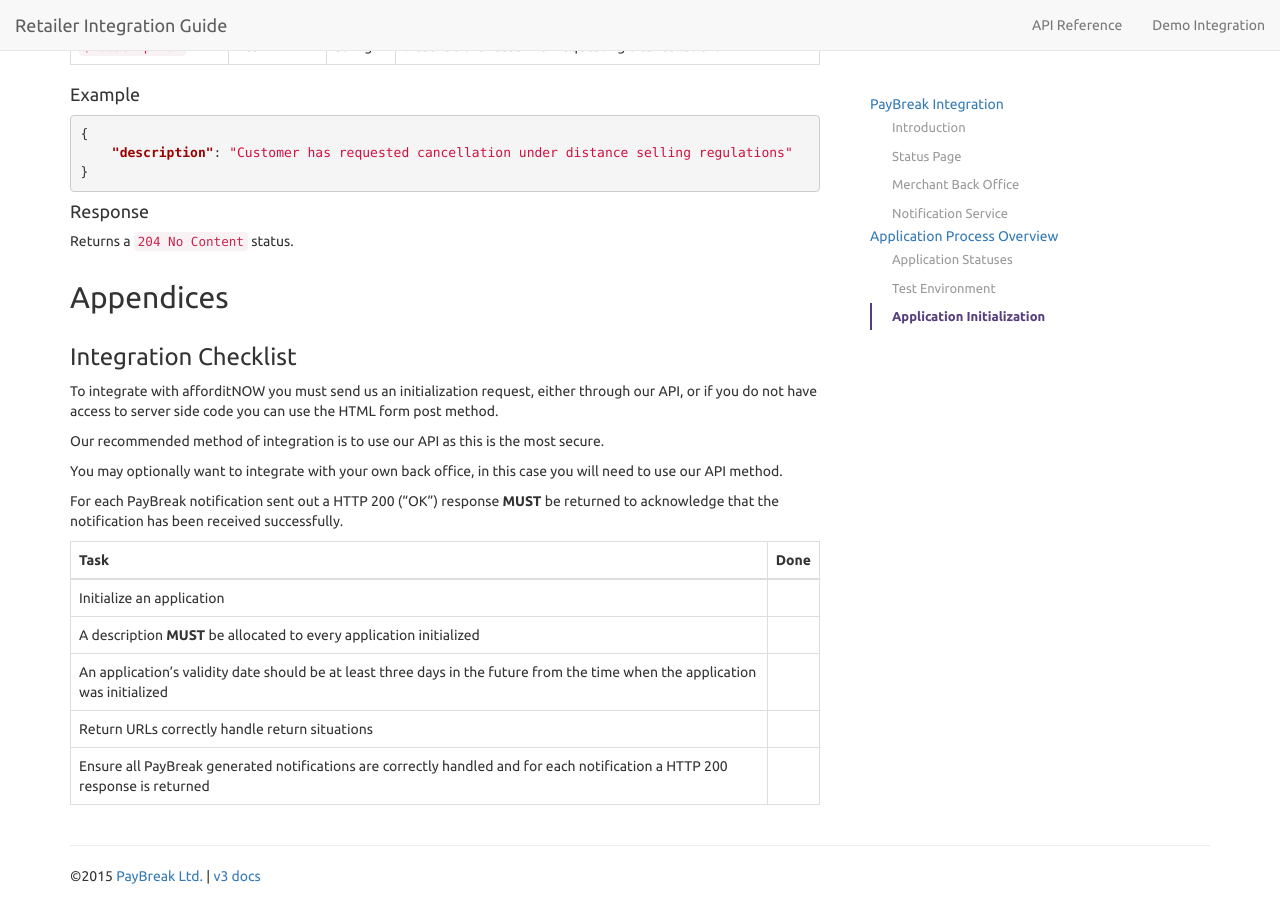
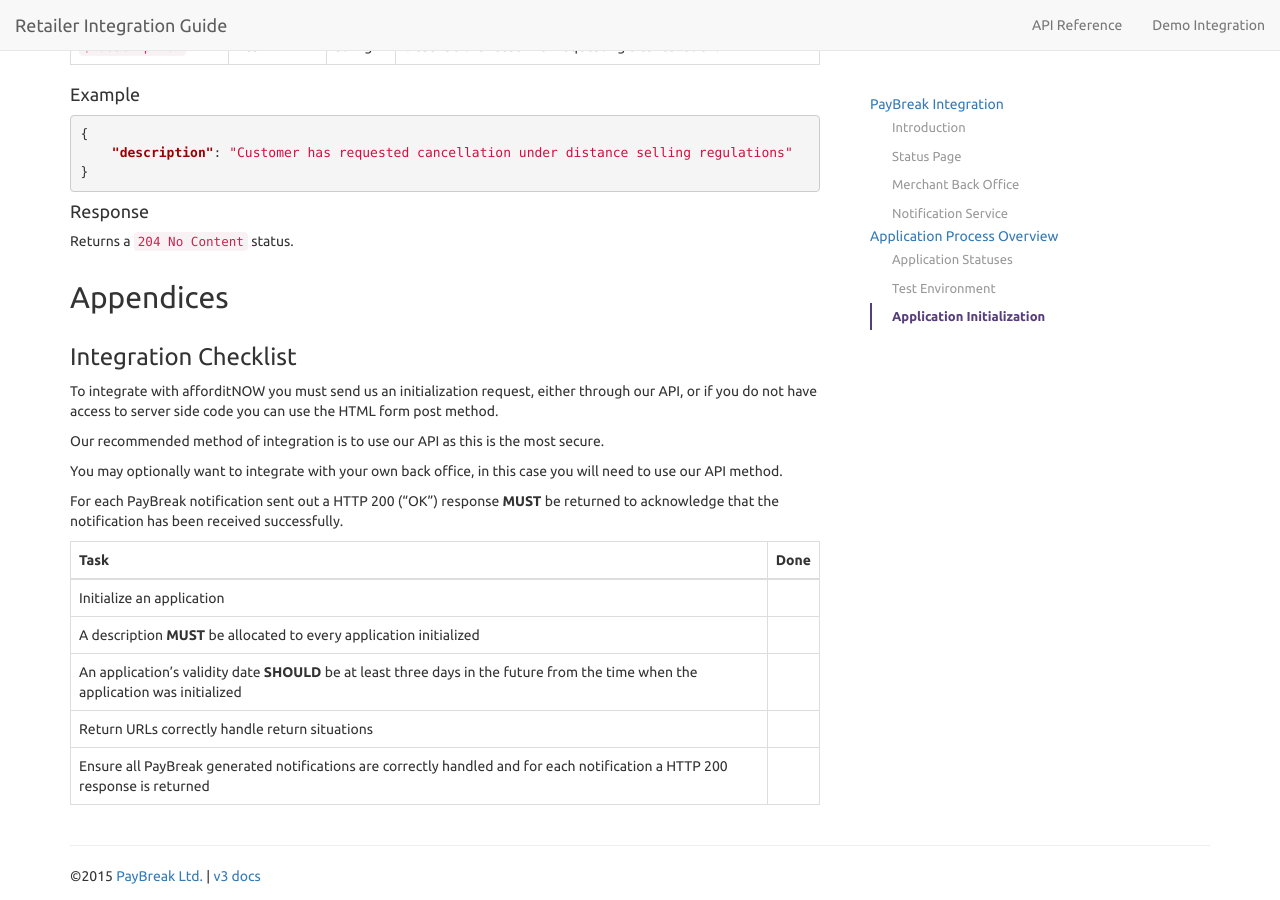
Before and after one commit to PayBreak/retailer-integration-guide, a Jekyll site: the page built from index.md, in a window 1280 px wide and 900 px high, scrolled down 9626 px. Built offline with Jekyll 4.4.1, drawn with Linux system fonts in a browser that asks for light colours; nearby versions of some CDN libraries; Markdown is read by kramdown in place of the engine named in the settings; our own code applies the rules of GitHub Pages for plain Markdown files.

Commit message:
Wording Update

```diff
--- a/index.md
+++ b/index.md
@@ -355,6 +355,6 @@ Task | Done
 --- | ---
 Initialize an application |
 A description **MUST** be allocated to every application initialized |
-An application's validity date should be at least three days in the future from the time when the application was initialized  |
+An application's validity date **SHOULD**  be at least three days in the future from the time when the application was initialized  |
 Return URLs correctly handle return situations |
 Ensure all PayBreak generated notifications are correctly handled and for each notification a HTTP 200 response is returned |
```
